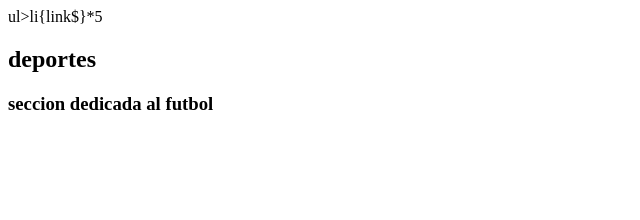
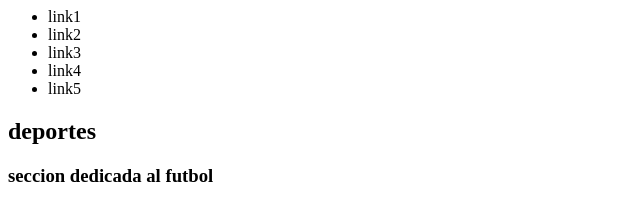
Before and after one commit to AlexDasi/about-me, a plain HTML site: page index.html in a window 1280 px wide. Shown: the whole page, without its empty margins (0-640 px from the left). Drawn offline with Linux system fonts and the light colour scheme.

Commit message:
Update index.html

```diff
--- a/index.html
+++ b/index.html
@@ -1,6 +1,12 @@
 <body>
     <nav>
-      ul>li{link$}*5
+      <ul>
+        <li>link1</li>
+        <li>link2</li>
+        <li>link3</li>
+        <li>link4</li>
+        <li>link5</li>
+      </ul>
     </nav>
 
 
```
